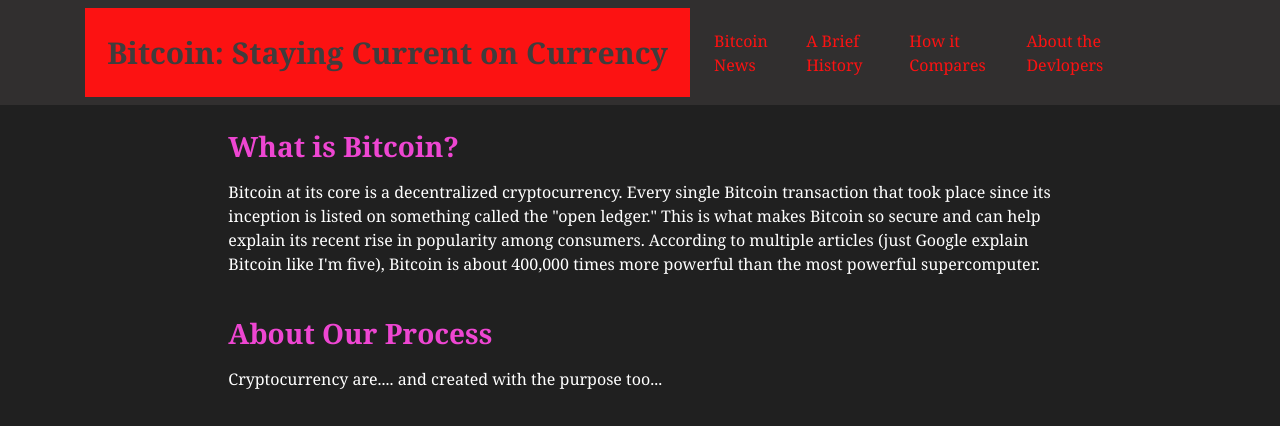
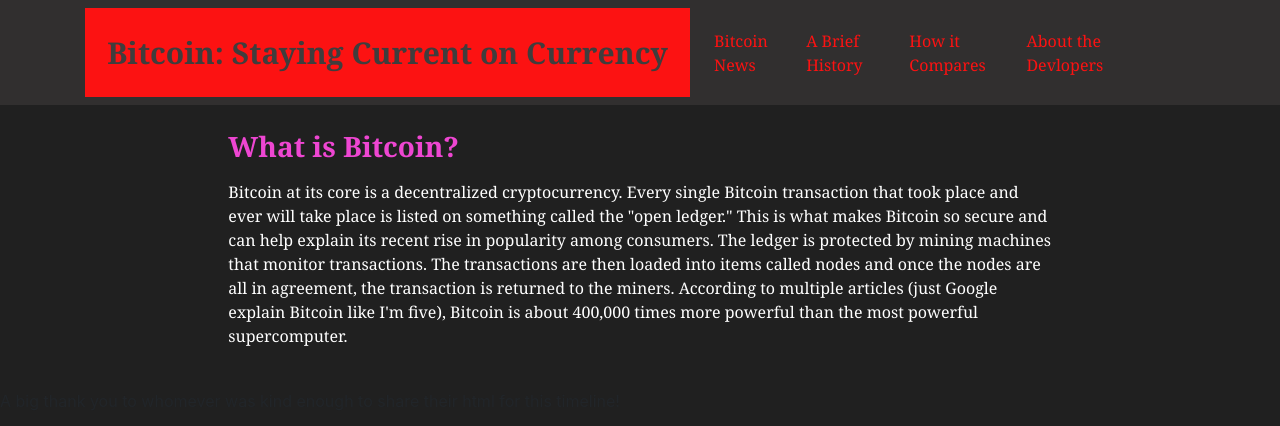
Before and after one commit to dylanjean/Final-Project, a Flask app: page /history in a window 1280 px wide. Shown: the top 426 px of the page. Run offline with Flask 2, Linux system fonts and the light colour scheme; some libraries are stand-ins or nearby versions.

Commit message:
history updated

```diff
--- a/templates/history.html
+++ b/templates/history.html
@@ -48,19 +48,16 @@
     <div class="about-bitcoin col-md-8" style="margin: auto; font-family: Georgia, 'Times New Roman', Times, serif; color: white;">
         <h3 style="text-align: left; font-weight: bold; margin-top: 3%; margin-bottom: 2%; color:rgb(238, 70, 210);">What is Bitcoin?</h3>
         <p style="margin:auto; margin-bottom: 5%;">
-            Bitcoin at its core is a decentralized cryptocurrency. Every single Bitcoin transaction that took place since its inception is listed
-            on something called the "open ledger." This is what makes Bitcoin so secure and can help explain its recent rise in popularity among consumers.
+            Bitcoin at its core is a decentralized cryptocurrency. Every single Bitcoin transaction that took place and ever will take place is listed
+            on something called the "open ledger." This is what makes Bitcoin so secure and can help explain its recent rise in popularity among consumers. The ledger is
+            protected by mining machines that monitor transactions. The transactions are then loaded into items called nodes and once the nodes are all in agreement,
+            the transaction is returned to the miners.
+
             According to multiple articles (just Google explain Bitcoin like I'm five), Bitcoin is about 400,000 times more powerful than the most powerful
             supercomputer.
         </p>
     </div>
 
-    <div class="about-cryptocurrency col-md-8" style="margin: auto; font-family: Georgia, 'Times New Roman', Times, serif; color: white;">
-        <h3 style="text-align: left; font-weight: bold; margin-bottom: 2%; color:rgb(238, 70, 210);">About Our Process</h3>
-        <p style="margin:auto; margin-bottom: 5%;">
-            Cryptocurrency are.... and created with the purpose too...
-        </p>
-    </div>
     <div>
         <p>A big thank you to whomever was kind enough to share their html for this timeline!</p>
         <iframe width="100%" height="700" frameborder="0" src="http://historyofbitcoin.org/" ></iframe> <br /><a href="http://historyofbitcoin.org/">History of Bitcoin</a>
```
